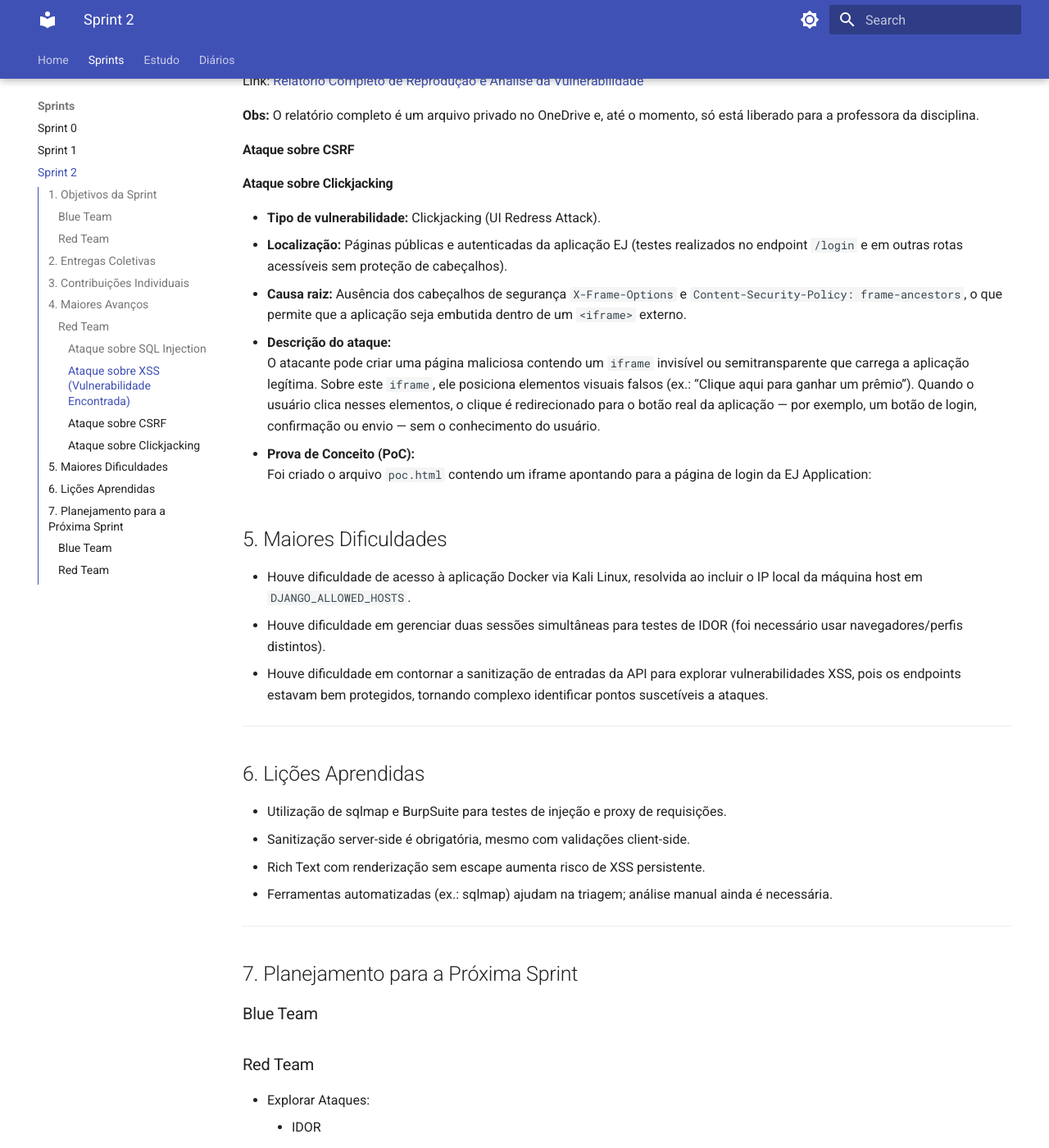
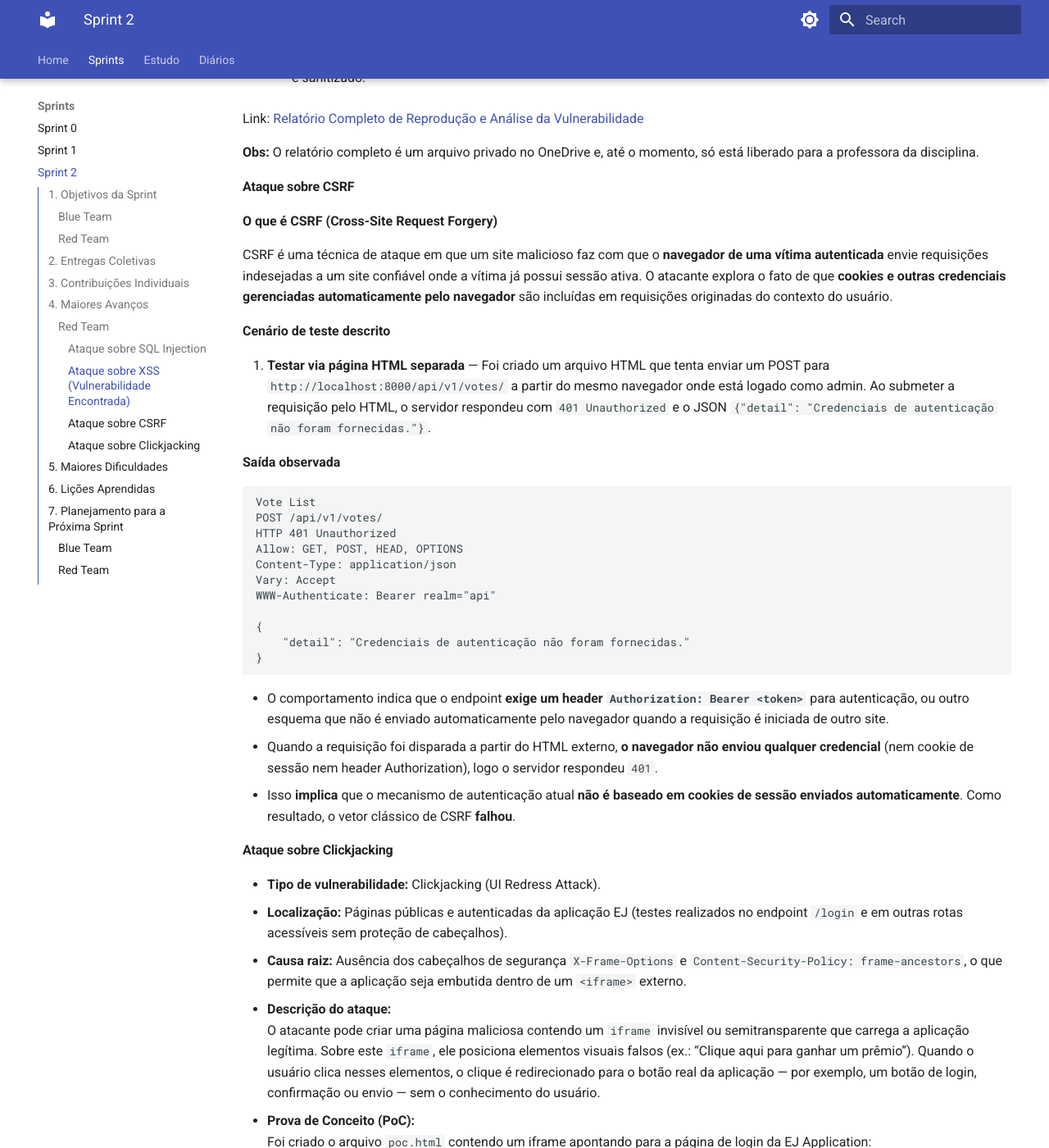
Before and after one commit to unbyytes/GCES, an MkDocs documentation site: the page built from docs/sprints/2.md, in a window 1280 px wide and 1400 px high, scrolled down 3746 px. Shown: the whole window at 82% size. Built offline with MkDocs 1.6.1 and Material for MkDocs 9.7.7, drawn with Linux system fonts in a browser that asks for light colours; some of the changed text lies outside the part shown.

Commit message:
Diario e seção sobre CSRF na sprint2
Diario de bordo e seção sobre CSRF na sprint 2

````diff
--- a/docs/sprints/2.md
+++ b/docs/sprints/2.md
@@ -44,6 +44,7 @@
 | Mateus Vieira     | Documentação de Vulnerabilidade XSS V1.0  | [Análise sobre XSS (Vulnerabilidade Encontrada)](#análise-sobre-xss-vulnerabilidade-encontrada)               |             |
 | Breno Lucena      | Estudo sobre CI/CD em pipelines no GitLab | [Estudo e Prática — CI/CD com GitLab](https://unbyytes.github.io/GCES/estudo/ci-cd/)  |             |
 | Júlio Costa      | Documentação e Prática do Ataque de SQL Injection | [Ataque SQL Injection](#ataque-sobre-sql-injection)  |             |
+| Henrique Hida      | Documentação e Prática do Ataque de CSRF | [Ataque CSRF](#ataque-sobre-csrf)  |             |
 
 ---
 
@@ -100,6 +101,33 @@ Link: [Relatório Completo de Reprodução e Análise da Vulnerabilidade](https:
 **Obs:** O relatório completo é um arquivo privado no OneDrive e, até o momento, só está liberado para a professora da disciplina.
 
 #### Ataque sobre CSRF
+**O que é CSRF (Cross-Site Request Forgery)**
+
+CSRF é uma técnica de ataque em que um site malicioso faz com que o **navegador de uma vítima autenticada** envie requisições indesejadas a um site confiável onde a vítima já possui sessão ativa. O atacante explora o fato de que **cookies e outras credenciais gerenciadas automaticamente pelo navegador** são incluídas em requisições originadas do contexto do usuário.
+
+**Cenário de teste descrito**
+
+1. **Testar via página HTML separada** — Foi criado um arquivo HTML que tenta enviar um POST para `http://localhost:8000/api/v1/votes/` a partir do mesmo navegador onde está logado como admin. Ao submeter a requisição pelo HTML, o servidor respondeu com `401 Unauthorized` e o JSON `{"detail": "Credenciais de autenticação não foram fornecidas."}`.
+
+**Saída observada**
+
+```
+Vote List
+POST /api/v1/votes/
+HTTP 401 Unauthorized
+Allow: GET, POST, HEAD, OPTIONS
+Content-Type: application/json
+Vary: Accept
+WWW-Authenticate: Bearer realm="api"
+
+{
+    "detail": "Credenciais de autenticação não foram fornecidas."
+}
+```
+
+- O comportamento indica que o endpoint **exige um header `Authorization: Bearer <token>`** para autenticação, ou outro esquema que não é enviado automaticamente pelo navegador quando a requisição é iniciada de outro site.
+- Quando a requisição foi disparada a partir do HTML externo, **o navegador não enviou qualquer credencial** (nem cookie de sessão nem header Authorization), logo o servidor respondeu `401`.
+- Isso **implica** que o mecanismo de autenticação atual **não é baseado em cookies de sessão enviados automaticamente**. Como resultado, o vetor clássico de CSRF **falhou**.
 
 #### Ataque sobre Clickjacking
 
--- a/mkdocs.yml
+++ b/mkdocs.yml
@@ -33,6 +33,7 @@ nav:
       - Henrique Hida (180113569):
           - Sprint 0: diarios/180113569/0.md
           - Sprint 1: diarios/180113569/1.md
+          - Sprint 2: diarios/180113569/2.md
       - Daniel Rocha Oliveira (190104821):
           - Sprint 0: diarios/190104821/sprint_0_diario.md
           - Sprint 1: diarios/190104821/sprint_1_diario.md
````
Also changed, not shown: docs/diarios/180113569/2.md (added, +56 -0 lines).
